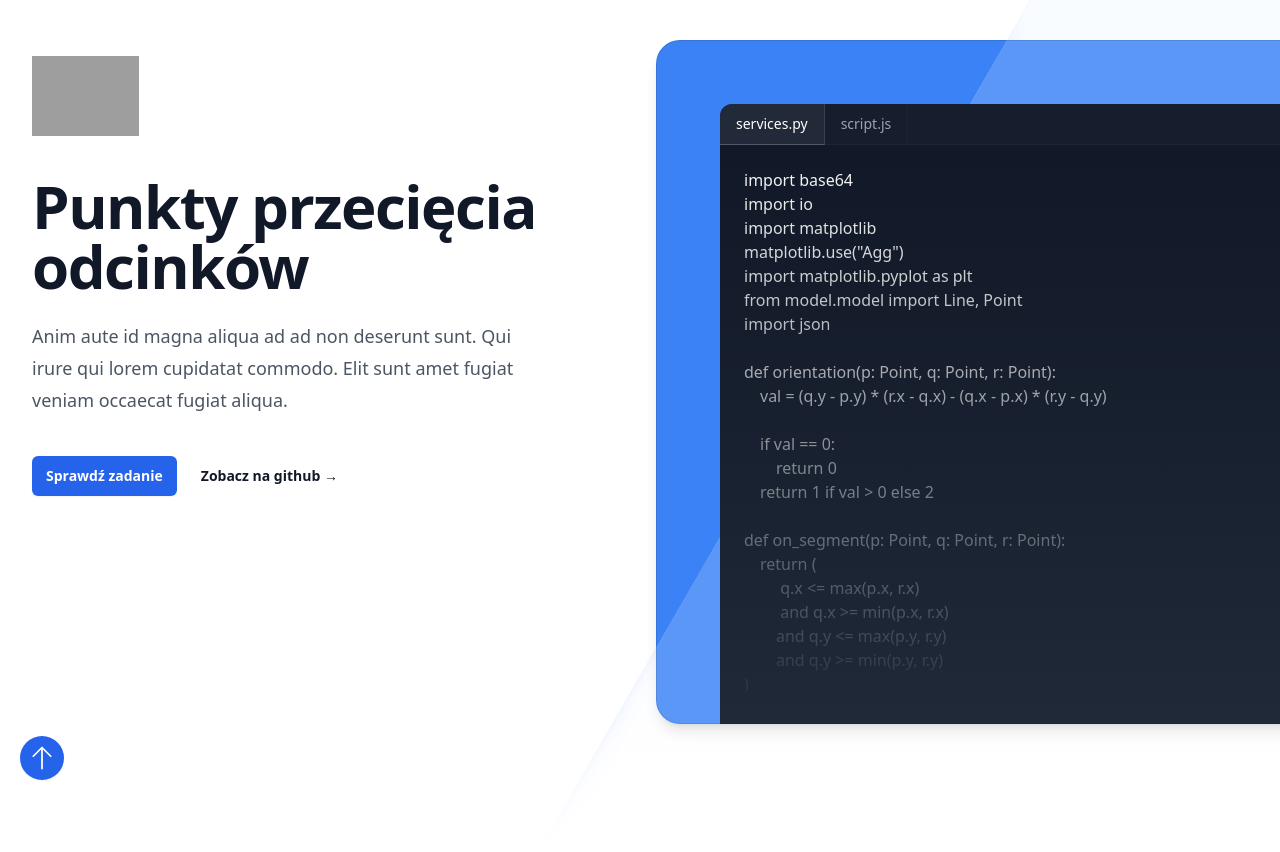
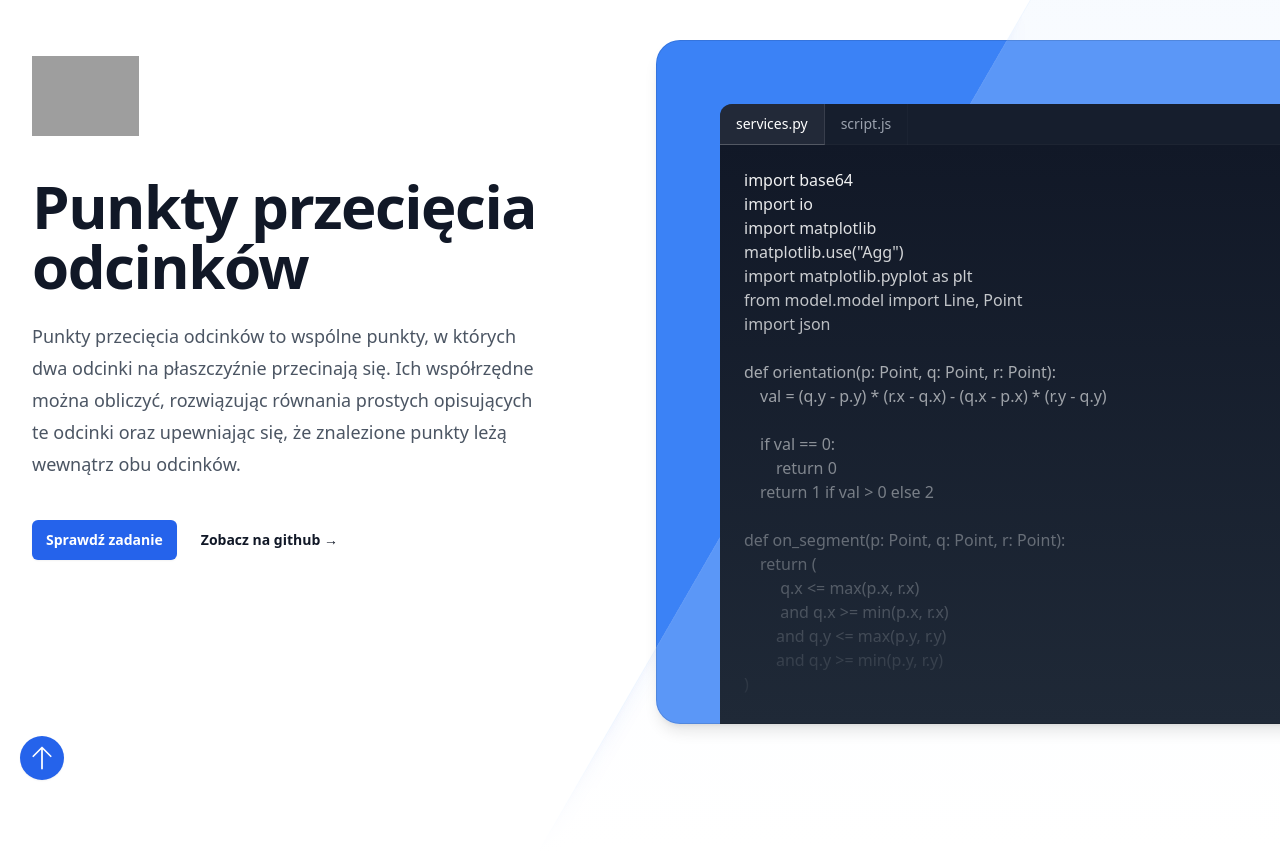
Before and after one commit to termi95/python-math-project, a Flask app: page / in a window 1280 px wide. Shown: the top 852 px of the page. Run offline with Flask 3, Linux system fonts and the light colour scheme; some libraries are stand-ins or nearby versions; grey boxes are pictures that could not be loaded.

Commit message:
deleted placeholder

```diff
--- a/templates/index.html
+++ b/templates/index.html
@@ -13,8 +13,7 @@
           <div class="max-w-lg">
             <img class="h-20" src="{{url_for('static', filename='assets/merito-logo.jpg')}}" alt="WSB Merito logo">
             <h1 class="mt-10 text-4xl font-bold tracking-tight text-gray-900 sm:text-6xl">Punkty przecięcia odcinków</h1>
-            <p class="mt-6 text-lg leading-8 text-gray-600">Anim aute id magna aliqua ad ad non deserunt sunt. Qui irure qui
-              lorem cupidatat commodo. Elit sunt amet fugiat veniam occaecat fugiat aliqua.
+            <p class="mt-6 text-lg leading-8 text-gray-600">Punkty przecięcia odcinków to wspólne punkty, w których dwa odcinki na płaszczyźnie przecinają się. Ich współrzędne można obliczyć, rozwiązując równania prostych opisujących te odcinki oraz upewniając się, że znalezione punkty leżą wewnątrz obu odcinków.
             </p>
             <div class="mt-10 flex items-center gap-x-6">
               <a href="#inputs" class="rounded-md bg-blue-600 px-3.5 py-2.5 text-sm font-semibold text-white shadow-sm
```
